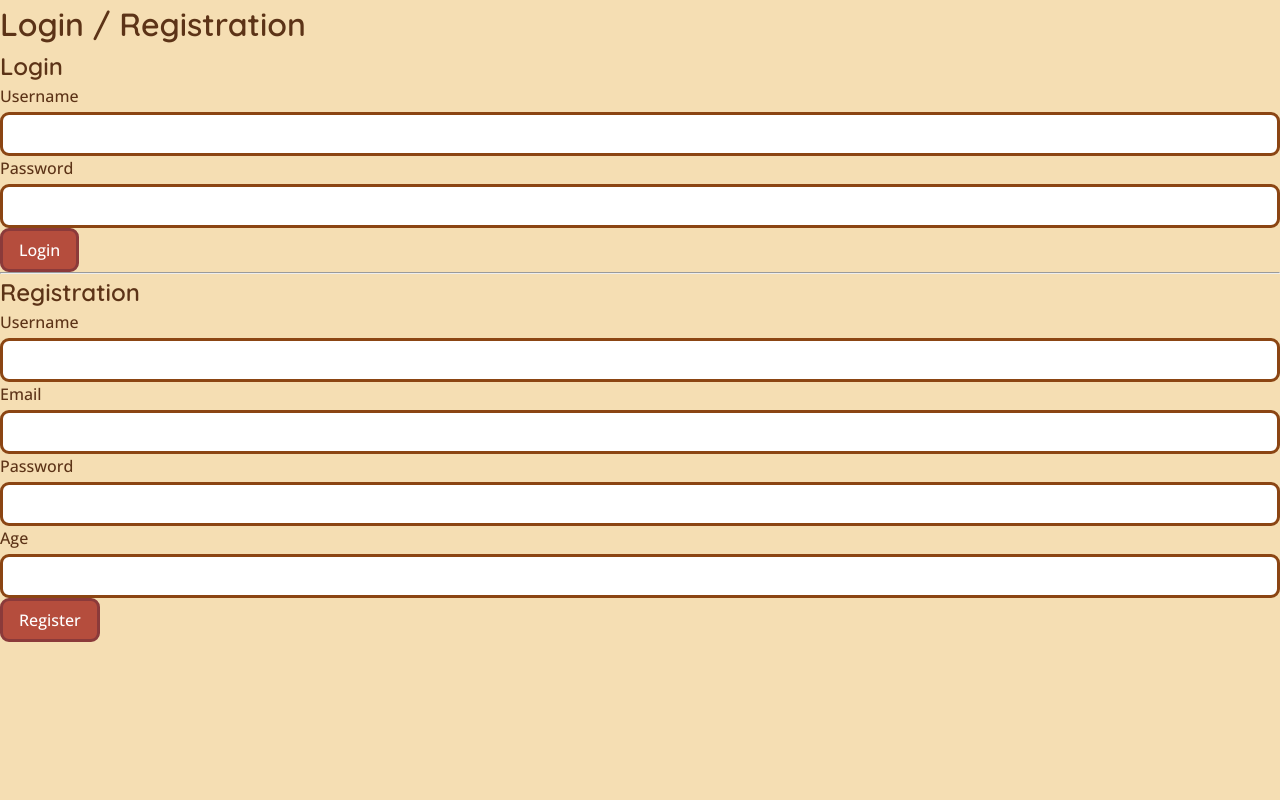
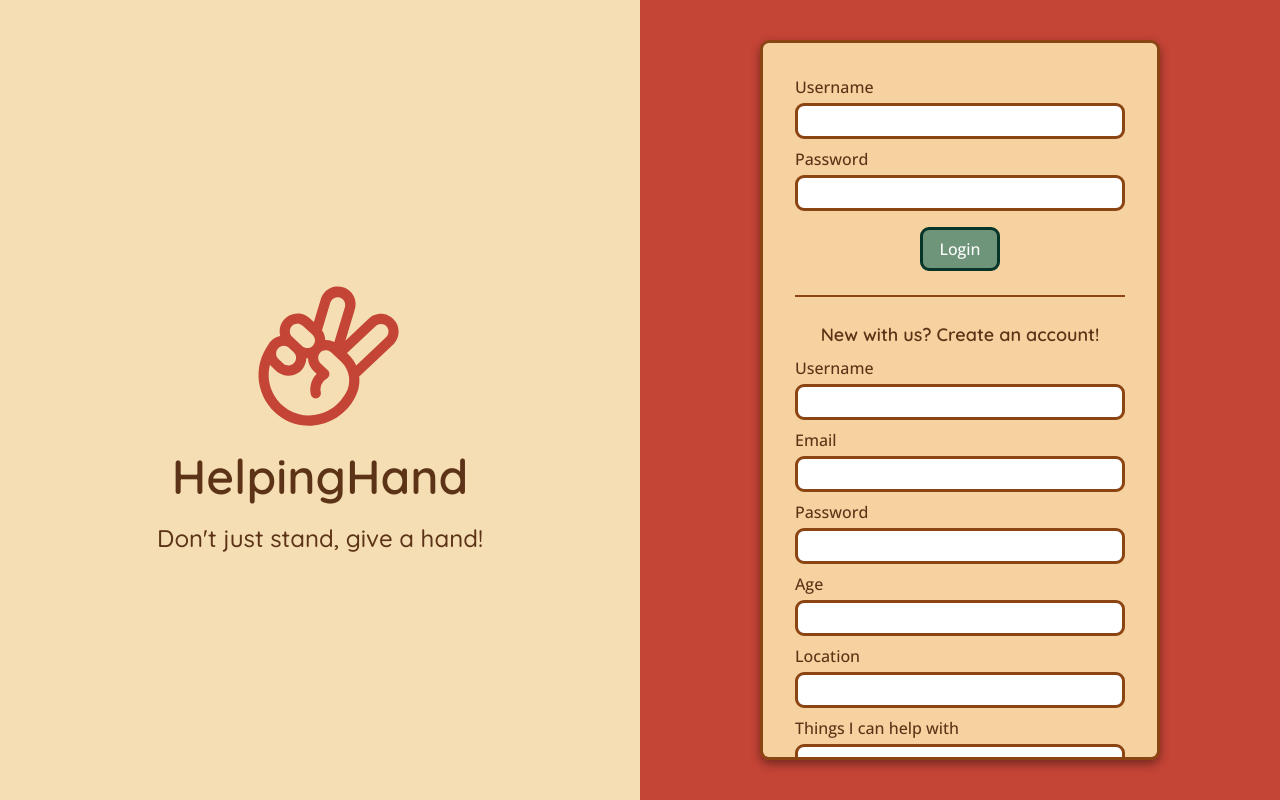
Before and after one commit to giuzep89/helpinghand-frontend, a React (Vite) app: page /login in a window 1280 px wide. Built offline with nearby package versions, Linux system fonts and the light colour scheme.

Commit message:
Auth page styled

```diff
--- a/src/components/button/Button.css
+++ b/src/components/button/Button.css
@@ -20,6 +20,7 @@
 .button-secondary {
   background-color: var(--color-button-secondary);
   color: var(--color-text-light);
+  border-color: var(--color-background-sidebar);
 }
 
 .button-secondary:hover {
--- a/src/components/input/Input.css
+++ b/src/components/input/Input.css
@@ -18,7 +18,7 @@
 
 .input-container input,
 .input-container textarea {
-  padding: var(--sizing-sm) var(--sizing-md);
+  padding: var(--sizing-xs) var(--sizing-sm);
   border: var(--border-width) solid var(--color-border);
   border-radius: var(--radius);
   font-family: var(--font-family-body), serif;
--- a/src/index.css
+++ b/src/index.css
@@ -22,7 +22,7 @@
 
   /* Colors - Buttons */
   --color-button-primary: #8B3A3A;        /* burgundy - border/text */
-  --color-button-primary-bg: #B54D3D;     /* light red - background */
+  --color-button-primary-bg: #C44436;     /* light red - background */
   --color-button-secondary: #6E9579;      /* sage green */
   --color-button-outline: #8B5A3C;        /* brown */
 
@@ -34,7 +34,7 @@
   /* Colors - Accents */
   --color-border: #8B4513;                /* brown */
   --color-success: #5B8B7A;               /* teal */
-  --color-active: #B54D3D;                /* light red */
+  --color-active: #C44436;                /* light red */
   --color-error: #DC2626;                 /* red TODO verify if it's different enough from the other reds! */
 
   /* Sizing */
--- a/src/pages/login-registration/LoginRegistration.css
+++ b/src/pages/login-registration/LoginRegistration.css
@@ -0,0 +1,74 @@
+.auth-page {
+  display: flex;
+  height: 100vh;
+}
+
+.auth-branding {
+  flex: 1;
+  display: flex;
+  flex-direction: column;
+  justify-content: center;
+  align-items: center;
+  background-color: var(--color-background-main);
+}
+
+.auth-logo {
+  width: 225px;
+  margin-bottom: -30px;
+}
+
+.auth-title {
+  font-size: 3rem;
+  margin-bottom: var(--sizing-sm);
+}
+
+.auth-tagline {
+  font-family: var(--font-family-heading);
+  font-size: var(--font-size-xl);
+  color: var(--color-text-primary);
+}
+
+.auth-forms-panel {
+  flex: 1;
+  display: flex;
+  justify-content: center;
+  align-items: center;
+  background-color: var(--color-button-primary-bg);
+}
+
+.auth-card {
+  background-color: var(--color-background-card);
+  border: var(--border-width) solid var(--color-border);
+  border-radius: var(--radius);
+  padding: var(--sizing-xl);
+  width: 100%;
+  max-width: 400px;
+  max-height: 90vh;
+  overflow-y: auto;
+  box-shadow: var(--shadow);
+  scrollbar-width: thin;
+  scrollbar-color: var(--color-border) transparent;
+}
+
+.auth-card form {
+  display: flex;
+  flex-direction: column;
+  gap: var(--sizing-sm);
+}
+
+.auth-card form button {
+  align-self: center;
+  margin-top: var(--sizing-sm);
+}
+
+.auth-divider {
+  border: none;
+  border-top: 2px solid var(--color-border);
+  margin: var(--sizing-lg) 0;
+}
+
+.auth-card h2 {
+  font-size: var(--font-size-lg);
+  margin-bottom: var(--sizing-sm);
+  text-align: center;
+}
--- a/src/pages/login-registration/LoginRegistration.jsx
+++ b/src/pages/login-registration/LoginRegistration.jsx
@@ -3,7 +3,9 @@ import { useForm } from 'react-hook-form';
 import { useNavigate } from 'react-router-dom';
 import { AuthContext } from '../../context/AuthContext.jsx';
 import Input from '../../components/input/Input.jsx';
+import Textarea from '../../components/textarea/Textarea.jsx';
 import Button from '../../components/button/Button.jsx';
+import logo from '../../assets/Icons/AppLogo-Registration.svg';
 import './LoginRegistration.css';
 
 function LoginRegistration() {
@@ -33,11 +35,16 @@ function LoginRegistration() {
   }
 
   return (
-    <div className="login-registration">
-      <h1>Login / Registration</h1>
+    <div className="auth-page">
+      <div className="auth-branding">
+        <img src={logo} alt="HelpingHand logo" className="auth-logo" />
+        <h1 className="auth-title">HelpingHand</h1>
+        <p className="auth-tagline">Don't just stand, give a hand!</p>
+      </div>
 
+      <div className="auth-forms-panel">
+        <div className="auth-card">
           <form onSubmit={handleLoginSubmit(onLoginSubmit)}>
-        <h2>Login</h2>
             <Input
               label="Username"
               type="text"
@@ -56,13 +63,13 @@ function LoginRegistration() {
               })}
               error={loginErrors.password}
             />
-        <Button type="submit">Login</Button>
+            <Button type="submit" variant="secondary">Login</Button>
           </form>
 
-      <hr />
+          <hr className="auth-divider" />
 
+          <h2>New with us? Create an account!</h2>
           <form onSubmit={handleSignupSubmit(onSignupSubmit)}>
-        <h2>Registration</h2>
             <Input
               label="Username"
               type="text"
@@ -99,9 +106,22 @@ function LoginRegistration() {
               })}
               error={signupErrors.age}
             />
-
-        <Button type="submit">Register</Button>
+            <Input
+              label="Location"
+              type="text"
+              register={registerSignup("location")}
+              error={signupErrors.location}
+            />
+            <Textarea
+              label="Things I can help with"
+              register={registerSignup("competencies")}
+              error={signupErrors.competencies}
+              rows={2}
+            />
+            <Button type="submit" variant="secondary">Register</Button>
           </form>
+        </div>
+      </div>
     </div>
   );
 }
```
Also changed, not shown: src/assets/Icons/AppLogo-Registration.svg. Lines whose indentation alone changed are shown as unchanged.
